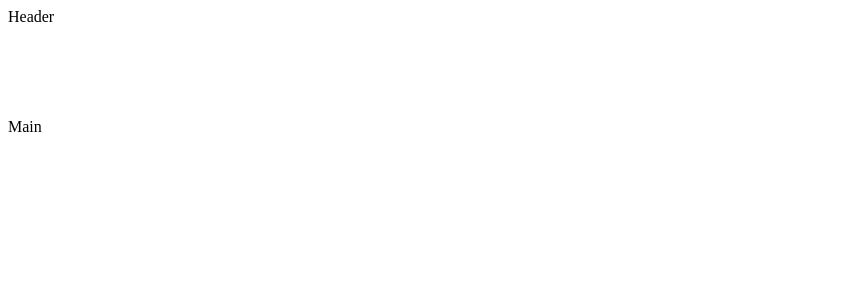
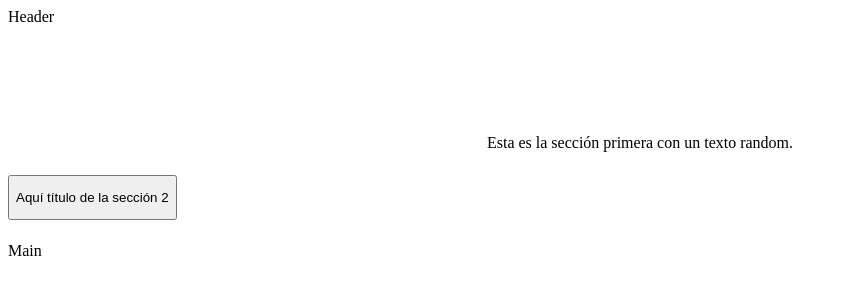
Before and after one commit to palomaviolin/ejercicio_2, a website: page docs/index.html in a window 1280 px wide. Shown: the whole page, without its empty margins (0-847 px from the left). Drawn offline with Linux system fonts and the light colour scheme.

Commit message:
start with sections and add button with GulpDocs

```diff
--- a/docs/assets/css/main.css
+++ b/docs/assets/css/main.css
@@ -1 +1 @@
-.page__header {height: 75px;}@media (min-width: 768px) {.page__header {height: 100px;}}@media (min-width: 1280px) {.page__header {height: 110px;}}
+.page__header {height: 75px;}.section1 {height: 50%;text-align: center;}button {border-radius: 5px solid black;height: 45px;}@media (min-width: 768px) {.page__header {height: 100px;}}@media (min-width: 1280px) {.page__header {height: 110px;}}
--- a/docs/index.html
+++ b/docs/index.html
@@ -10,6 +10,17 @@
     <body>
         <div class="page">
             <header class="page__header">Header</header>
+            <div class="home">
+                <div class="section1">
+                    <p>Esta es la sección primera con un texto random.</p>
+                </div>
+                <div class="section2">
+                     <h1>
+            <button>Aquí título de la sección 2</button>
+        </h1>
+
+                </div>
+            </div>
             <main class="page__main">Main</main>
         </div>
     </body>
```
